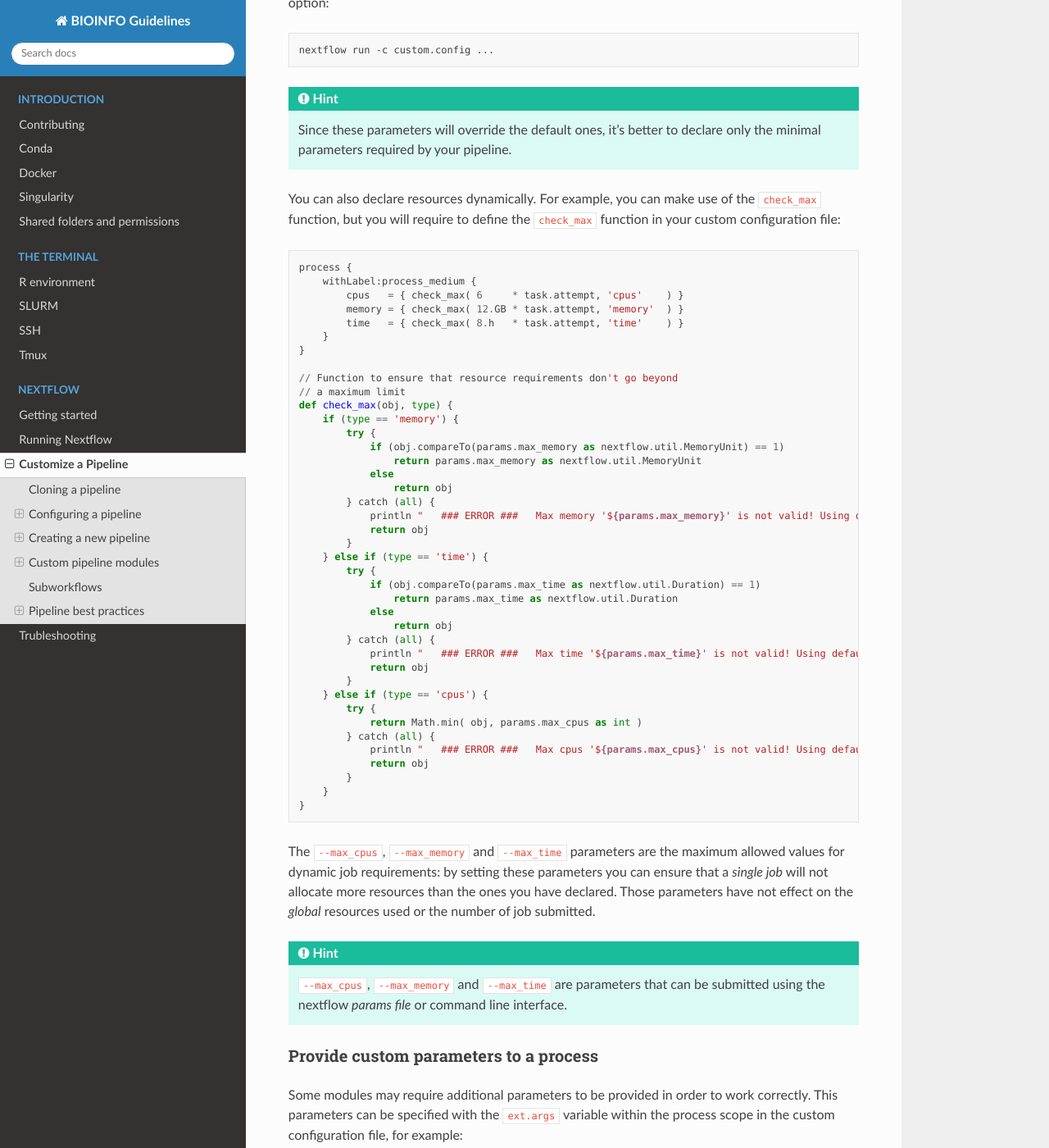
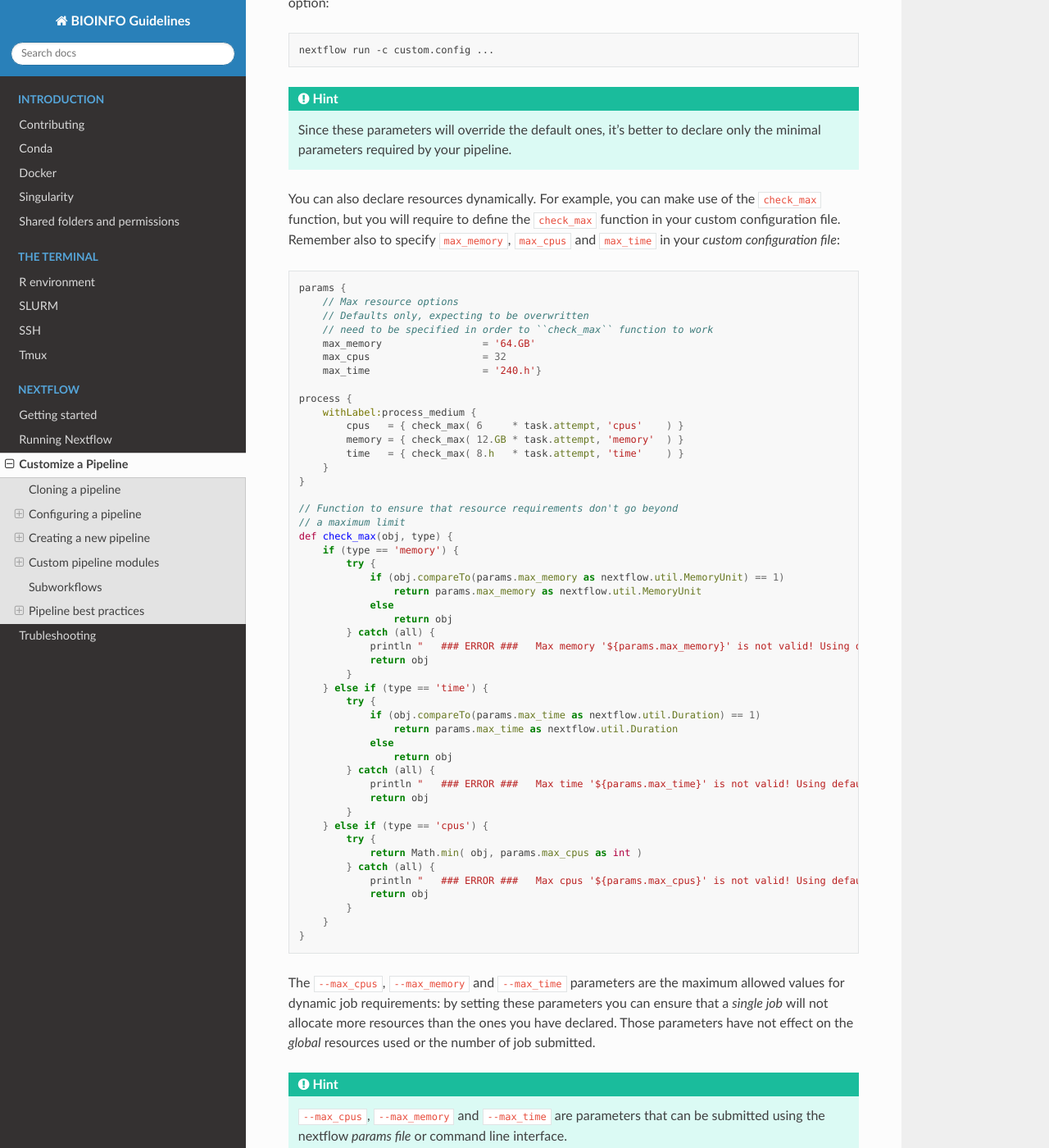
Before and after one commit to cnr-ibba/BIOINFO-guidelines, a Sphinx documentation site: the page built from docs/nextflow/customize.rst, in a window 1280 px wide and 1400 px high, scrolled down 2617 px. Shown: the whole window at 82% size. Built offline with Sphinx 7.4.7 and the Read the Docs theme 3.1.0, drawn with Linux system fonts in a browser that asks for light colours; some of the changed text lies outside the part shown.

Commit message:
:memo: update nextflow configuration section

```diff
--- a/docs/nextflow/customize.rst
+++ b/docs/nextflow/customize.rst
@@ -74,7 +74,9 @@ for a process by name, the second one let you to specify the requirements for ev
 process having the same label. To lower resources requirements, it's better to
 start by redefining the most used labels, like ``process_high`` and ``process_medium``,
 and then redefine single process by names. Start with an empty configuration
-file and add a ``process`` scope like this::
+file and add a ``process`` scope like this:
+
+.. code-block:: groovy
 
   process {
       withLabel:process_single {
@@ -107,7 +109,18 @@ or ``-config`` option:
 
 You can also declare resources dynamically. For example, you can make use of the
 ``check_max`` function, but you will require to define the ``check_max`` function
-in your custom configuration file::
+in your custom configuration file. Remember also to specify ``max_memory``, ``max_cpus``
+and ``max_time`` in your *custom configuration file*:
+
+.. code-block:: groovy
+
+  params {
+      // Max resource options
+      // Defaults only, expecting to be overwritten
+      // need to be specified in order to ``check_max`` function to work
+      max_memory                 = '64.GB'
+      max_cpus                   = 32
+      max_time                   = '240.h'}
 
   process {
       withLabel:process_medium {
@@ -166,7 +179,9 @@ Provide custom parameters to a process
 
 Some modules may require additional parameters to be provided in order to work
 correctly. This parameters can be specified with the ``ext.args`` variable within
-the process scope in the custom configuration file, for example::
+the process scope in the custom configuration file, for example:
+
+.. code-block:: groovy
 
   process {
       withName:process_fastqc {
@@ -192,7 +207,9 @@ test data.
 A profile is defined in a configuration file, which is specified
 using the ``-profile`` option when running nextflow. A profile require a name
 which is used to identify the profile and a set of parameters. For example, you
-can define a profile like this in your ``custom.config`` file::
+can define a profile like this in your ``custom.config`` file:
+
+.. code-block:: groovy
 
   profiles {
       cineca {
@@ -229,7 +246,9 @@ You should have also a ``modules`` directory inside your project::
   cd my-new-pipeline
   touch main.nf nextflow.config modules.json README.md .nf-core.yml
 
-Next you have to edit ``modules.json`` in order to have minimal information::
+Next you have to edit ``modules.json`` in order to have minimal information:
+
+.. code-block:: json
 
   {
     "name": "<your pipeline name>",
@@ -304,7 +323,9 @@ In order to have a minimal pipeline, you need to add at least an unnamed workflo
 to your pipeline. Moreover, you should declare the input channels and the modules
 or the processes you plan to use. Suppose to create a minimal pipeline to do a *fastqc*
 analysis on a set of reads. You can install the ``fastqc`` module as described
-above and then add a workflow like this in your ``main.nf``::
+above and then add a workflow like this in your ``main.nf``:
+
+.. code-block:: groovy
 
   // Declare syntax version
   nextflow.enable.dsl=2
@@ -326,7 +347,9 @@ this is why we create an input channel and then we add *meta* relying on file na
 Please refer to the module ``main.nf`` file to understand how to call a module
 and how to pass parameters to it. Next you will need also a minimal
 ``nextflow.config`` configuration file to run your pipeline, in order
-to define where *softwares* could be found, and other useful options::
+to define where *softwares* could be found, and other useful options:
+
+.. code-block:: groovy
 
   params {
       input                       = null
@@ -516,7 +539,9 @@ script, you can re-use the same parameters within different scripts and keep
 your main file unmodified: this keeps the stuff simple and let you to focus only
 on important changes with your *CVS*. For example, you could define a
 custom ``params.json`` *JSON* config file in which specify your
-specific requirements::
+specific requirements:
+
+.. code-block:: json
 
   {
       "readPaths": "$baseDir/fastq/*.fastq.gz",
@@ -526,7 +551,9 @@ specific requirements::
 
 All the other parameters which cannot be specified using the command line interface
 need to be provided in a *custom configuration* file using the standard nextflow
-syntax::
+syntax:
+
+.. code-block:: groovy
 
   profiles {
       slurm {
@@ -570,7 +597,9 @@ your pipeline like this::
   nextflow run . -profile test,singularity
 
 Where the ``test`` profile is specified in ``nextflow.config`` and refers to
-the *test dataset* you provide with your pipeline::
+the *test dataset* you provide with your pipeline:
+
+.. code-block:: groovy
 
   profiles {
     ...
```
